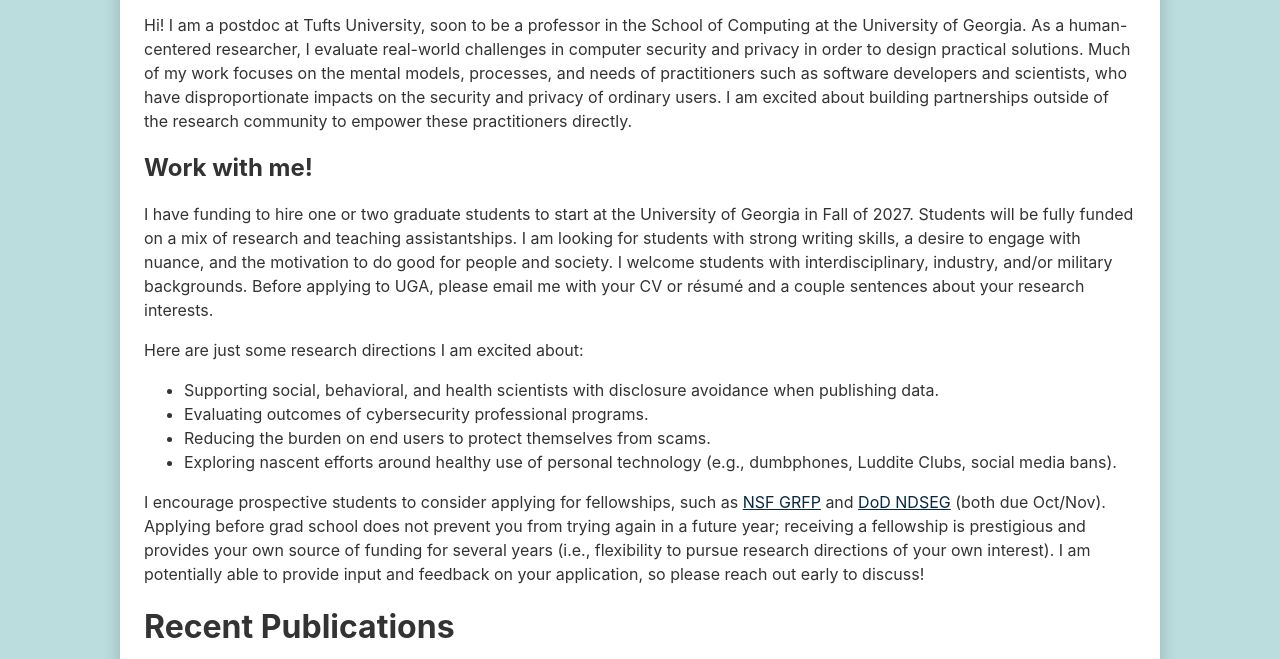
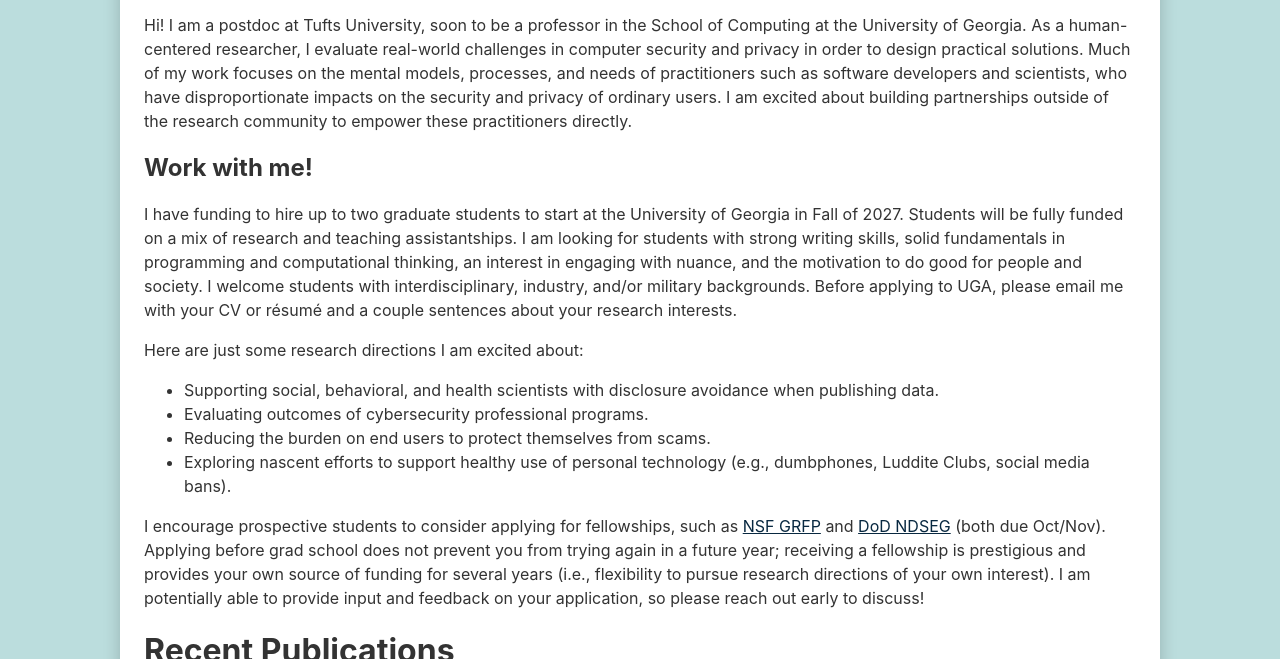
Before and after one commit to oatnewguo/personal-website, an Eleventy site: page content/index.njk in a window 1280 px wide. Shown: the part 400-1059 px from the top of the page. Built offline with nearby package versions, Linux system fonts and the light colour scheme; Eleventy itself is replaced by a stand-in of ours; files that its build step writes are made by us from their sources.

Commit message:
small changes

```diff
--- a/content/index.njk
+++ b/content/index.njk
@@ -26,14 +26,14 @@ numNewPubs: 4
 
 <h2>Work with me!</h2>
 
-<p>I have funding to hire one or two graduate students to start at the University of Georgia in Fall of 2027. Students will be fully funded on a mix of research and teaching assistantships. I am looking for students with strong writing skills, a desire to engage with nuance, and the motivation to do good for people and society. I welcome students with interdisciplinary, industry, and/or military backgrounds. Before applying to UGA, please email me with your CV or résumé and a couple sentences about your research interests.</p>
+<p>I have funding to hire up to two graduate students to start at the University of Georgia in Fall of 2027. Students will be fully funded on a mix of research and teaching assistantships. I am looking for students with strong writing skills, solid fundamentals in programming and computational thinking, an interest in engaging with nuance, and the motivation to do good for people and society. I welcome students with interdisciplinary, industry, and/or military backgrounds. Before applying to UGA, please email me with your CV or résumé and a couple sentences about your research interests.</p>
 
 <p>Here are just some research directions I am excited about:</p>
 <ul>
   <li>Supporting social, behavioral, and health scientists with disclosure avoidance when publishing data.</li>
   <li>Evaluating outcomes of cybersecurity professional programs.</li>
   <li>Reducing the burden on end users to protect themselves from scams.</li>
-  <li>Exploring nascent efforts around healthy use of personal technology (e.g., dumbphones, Luddite Clubs, social media bans).</li>
+  <li>Exploring nascent efforts to support healthy use of personal technology (e.g., dumbphones, Luddite Clubs, social media bans).</li>
 </ul>
 
 <p>I encourage prospective students to consider applying for fellowships, such as <a href="https://www.nsfgrfp.org/" target="_blank">NSF GRFP</a> and <a href="https://ndseg.org/" target="_blank">DoD NDSEG</a> (both due Oct/Nov). Applying before grad school does not prevent you from trying again in a future year; receiving a fellowship is prestigious and provides your own source of funding for several years (i.e., flexibility to pursue research directions of your own interest). I am potentially able to provide input and feedback on your application, so please reach out early to discuss!</p>
```
